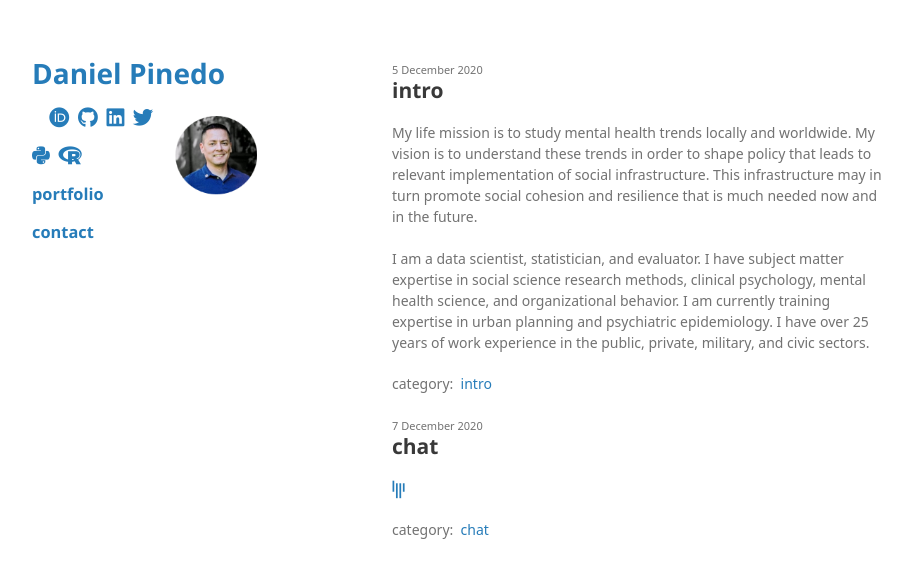
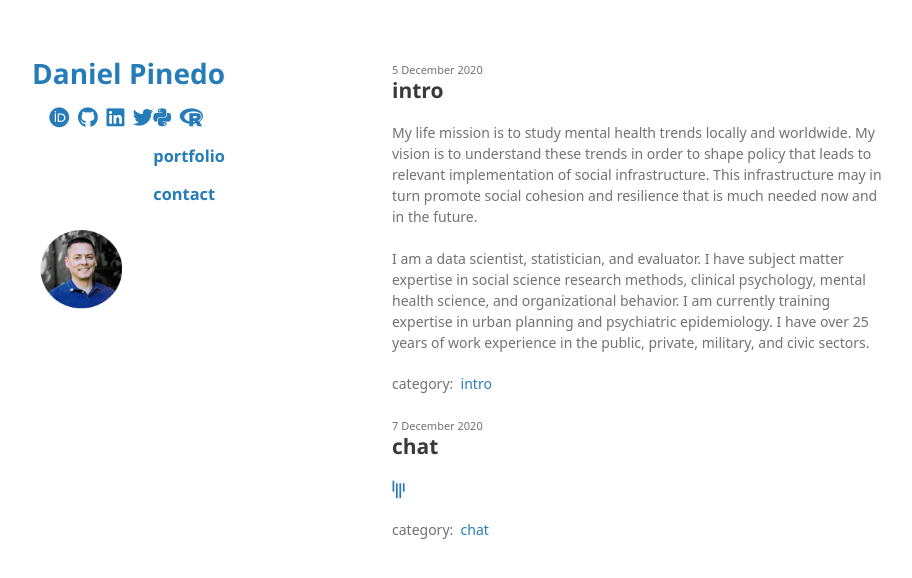
Before and after one commit to odenipinedo/odenipinedo.github.io, a Jekyll site: the page built from index.html, in a window 1280 px wide. Shown: the top 578 px of the page, without its empty margins (178-1090 px from the left). Built offline with Jekyll 4.4.1, drawn with Linux system fonts in a browser that asks for light colours; nearby versions of some CDN libraries; some web fonts are replaced; a style sheet for code colours, icons or effects is not loaded; the repository's description, which GitHub fills in, is left out.

Commit message:
Update head.html

```diff
--- a/_includes/head.html
+++ b/_includes/head.html
@@ -1,6 +1,5 @@
 <body>
 <div class="row">
-  <div class="column">
 
   <div class="list-group">
     <h3>
@@ -23,6 +22,8 @@
     </a>
     </h3>
   </div>
+
+  <div class="column">
 
     <div class="list-group">
       <h3>
```
Lines whose indentation alone changed are shown as unchanged.
